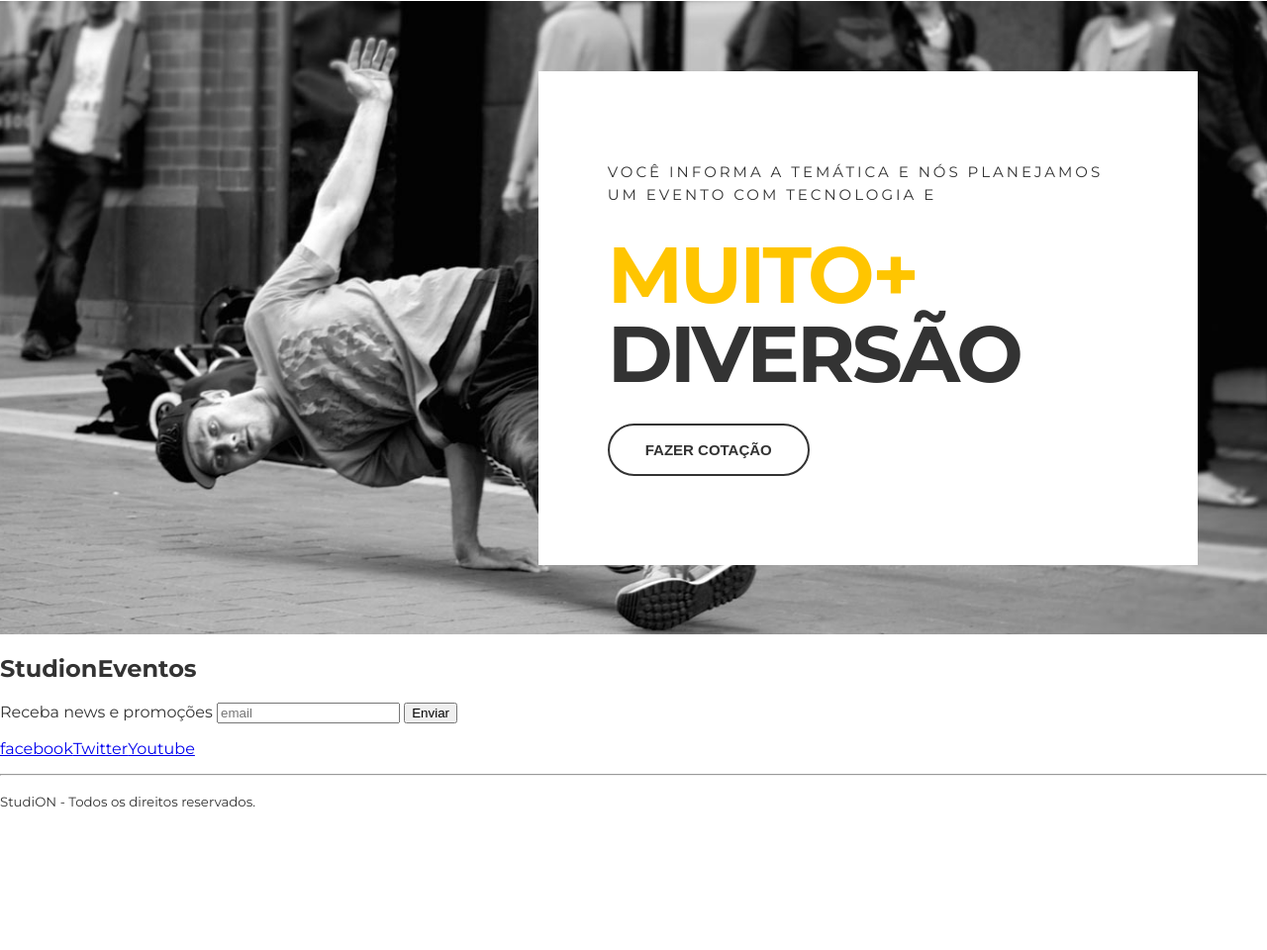
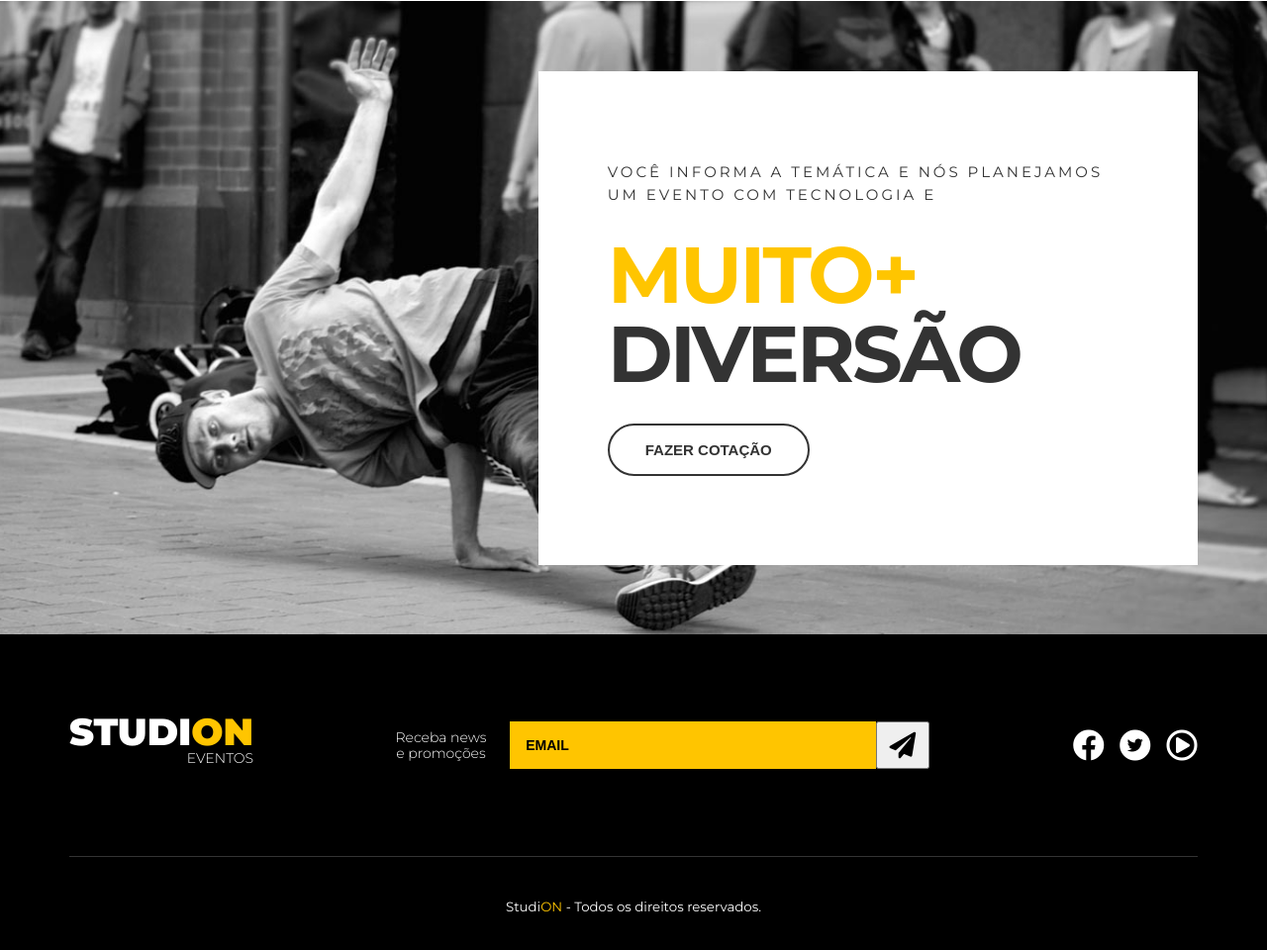
Before and after one commit to OtherVision/studion-project, a website: page src/index.html in a window 1280 px wide. Shown: the part 1588-2548 px from the top of the page at 99% size. Before the commit the page ends 2423 px from the top, so only its background shows below. Drawn offline with Linux system fonts and the light colour scheme.

Commit message:
finalizando footer

```diff
--- a/src/css/style.css
+++ b/src/css/style.css
@@ -1,4 +1,6 @@
 @import url('https://fonts.googleapis.com/css2?family=Montserrat:wght@300;400;500;700;900&family=Roboto&display=swap');
+@import url('https://cdnjs.cloudflare.com/ajax/libs/font-awesome/5.15.1/css/fontawesome.min.css');
+@import url('https://cdnjs.cloudflare.com/ajax/libs/font-awesome/5.15.1/css/all.min.css');
 
 * {
     box-sizing: border-box;
@@ -273,3 +275,92 @@ ul {
     border-color: var(--color-copy);
     background: unset;
 }
+.footer {
+    background-color: #000;
+    color: #fff;
+    text-align: center;
+}
+
+.footer__container {
+    display: grid;
+    grid-template-columns: repeat(3, auto);
+    align-items: center;
+    border-bottom: 0.1rem solid #fff3 ;
+    padding: 5rem 0;
+}
+
+.footer .logo-studion {
+    justify-self: start;
+    margin: 0;
+}
+
+.logo-studion__subtitle {
+    display: block;
+}
+
+.footer__form {
+
+    display: grid;
+    place-items: center;
+    grid-template-columns: 9ch auto;
+    gap: 1.375rem;
+}
+
+.footer__form label {
+    font-size: .875rem;
+    font-weight: 300;
+    line-height: 1rem   ;
+}
+
+.footer__form__email {
+    display: grid;
+    grid-template-columns: auto 3.375rem;
+    width: 100%;
+}
+
+.footer__form input {
+    background-color: var(--color-primary);
+    border: unset;
+    padding: 1rem;
+    font-size: .875rem;
+    font-weight: 700;
+    text-transform: uppercase;
+    color: #000;
+}
+
+.footer__form input::placeholder {
+    color: #000;
+}
+
+.footer__form button {
+    cursor: pointer;
+    transition: 0.3s all ease;
+}
+
+.footer__form button:hover {
+    color: #fff;
+    background-color: var(--color-copy);
+    box-shadow: .01rem .01rem .1rem #fff;
+}
+
+.footer__social {
+    display: grid;
+    grid-template-columns: repeat(3, auto);
+    gap: 0.5rem;
+    justify-self: end;
+}
+
+.footer__social a,
+.footer__social a:visited,
+.footer__social a:active {
+    color: #fff;
+    margin-left: 0.2rem;
+}
+
+.footer__social .fa-twitter{
+    color: #000;
+}
+
+.footer p {
+    margin: 2.5rem 0;
+}
--- a/src/index.html
+++ b/src/index.html
@@ -113,24 +113,56 @@
         </section>
     </main>
 
-    <footer>
-        <h2>Studi<span>on</span><span>Eventos</span></h2>
-        <form action="">
-            <label for="">Receba news e promoções</label>
-            <input type="email" placeholder="email">
-            <button type="submit">Enviar</button>
-        </form>
+    <footer class="footer">
 
-        <ul>
-            <li><a href="http://facebook.com" target="_blank">facebook</a></li>
-            <li><a href="http://facebook.com" target="_blank">Twitter</a></li>
-            <li><a href="http://youtube.com" target="_blank">Youtube</a></li>
-        </ul>
+        <div class="container footer__container">
 
-        <hr>
+            <h2 class="logo-studion">
+
+                Studi<span class="copy--primary">on</span>
+                <span class="logo-studion__subtitle">Eventos</span>
+
+            </h2>
+            <form class="footer__form">
+                <label for="email">Receba news e promoções</label>
+
+                <div class="footer__form__email">
+                    <input id="email" type="email" placeholder="email">
+                    <button type="submit">
+                        <i class="fas fa-paper-plane fa-2x"></i>
+                    </button>
+                </div class="footer__email">
+            </form>
+
+            <ul class="footer__social">
+                <li>
+                    <a href="http://facebook.com" target="_blank">
+                        <i class="fab fa-facebook fa-2x"></i>
+                    </a>
+                </li>
+
+
+                <li>
+                    <a href="http://twitter.com" target="_blank">
+                        <span class="fa-stack">
+                            <i class="fas fa-circle fa-stack-2x fa-inverse"></i>
+                            <i class="fab fa-twitter fa-stack-1x " ></i>
+                        </span>
+                    </a>
+                </li>
+                <li>
+                    <a href="http://youtube.com" target="_blank">
+                        <i class="far fa-play-circle fa-2x"></i>
+                    </a>
+                </li>
+            </ul>
+
+
+
+        </div>
 
         <p>
-            <small>Studi<span>ON</span> - Todos os direitos reservados.</small>
+            <small>Studi<span class="copy--primary">ON</span> - Todos os direitos reservados.</small>
         </p>
 
     </footer>
```
